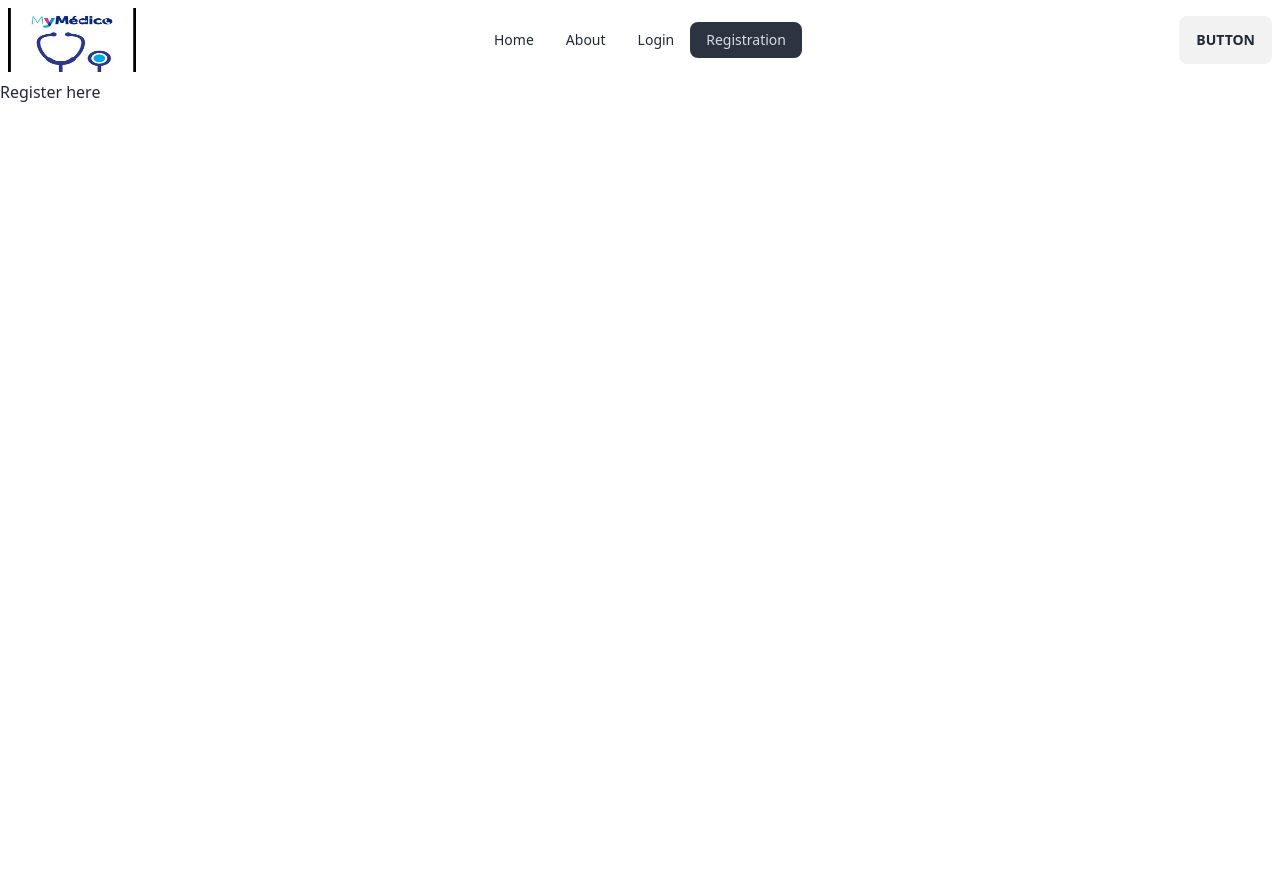
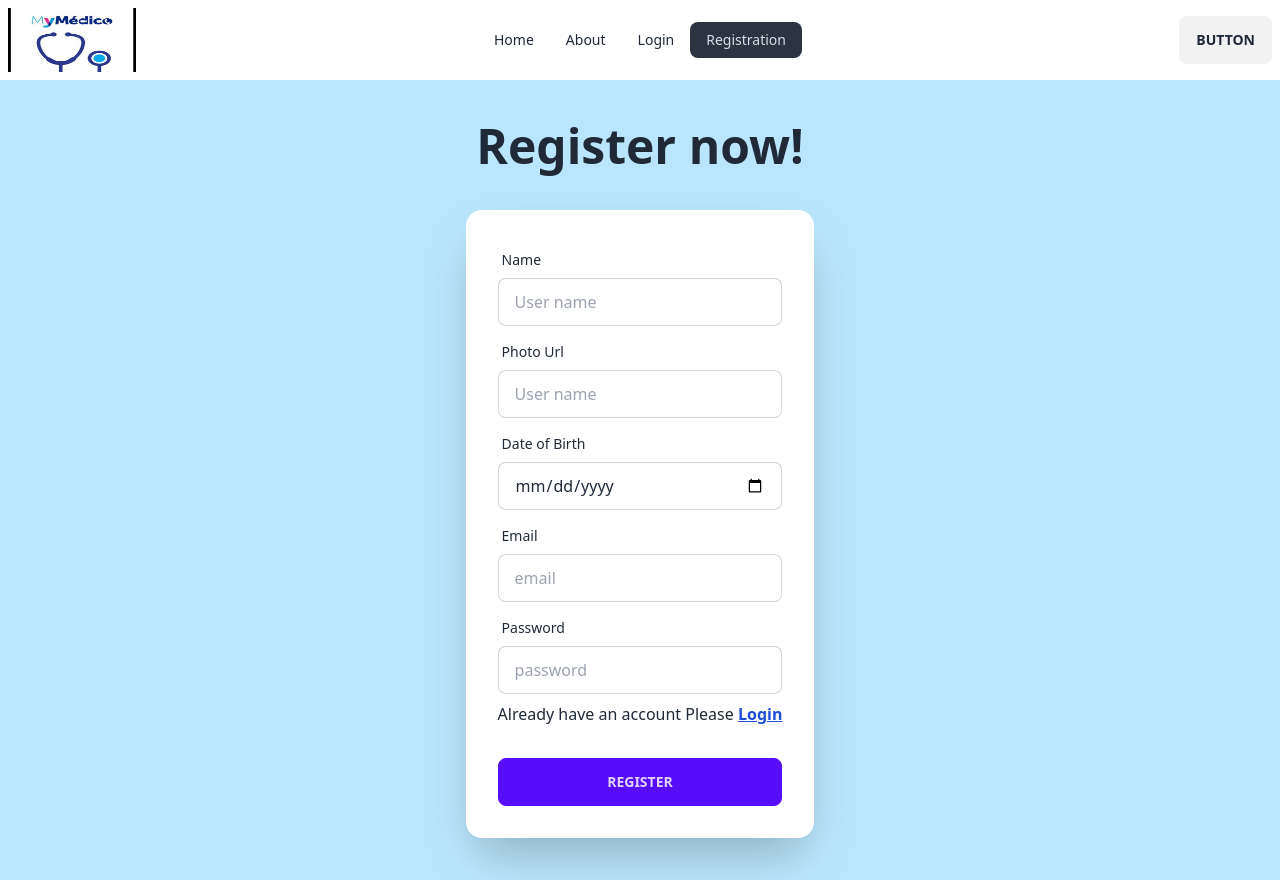
Before and after one commit to Israt85/My-health-project, a React (Vite) app: page /registration in a window 1280 px wide. Before the commit the page ends 800 px from the top, so only its background shows below. Built offline with nearby package versions, Linux system fonts and the light colour scheme; no server answers.

Commit message:
completed authprovide and signin,create account part

```diff
--- /dev/null
+++ b/src/Components/AuthProvider/AuthProvider.jsx
@@ -0,0 +1,51 @@
+import { createContext, useEffect, useState } from "react";
+import { createUserWithEmailAndPassword, getAuth, onAuthStateChanged, signInWithEmailAndPassword, signOut } from "firebase/auth";
+import app from "../../Firebase/Firebase.init";
+
+export const AuthContext = createContext();
+
+
+const AuthProvider = ({children}) => {
+    const [user,setUser] = useState(null)
+    const auth = getAuth(app);
+
+      const userSignUp = (email, password) =>{
+        return createUserWithEmailAndPassword(auth,email,password)
+      }
+
+
+     const userLogin =(email,password) =>{
+       return signInWithEmailAndPassword(auth,email,password)
+     }
+
+     useEffect(()=>{
+        const unSubscribe = onAuthStateChanged(auth, currentUser=>{
+            console.log(currentUser);
+            setUser(currentUser)
+        })
+
+
+        return unSubscribe;
+     },[])
+
+     const UserLogOut= ()=>{
+        return signOut(auth)
+    }
+
+
+
+
+    const authInfo={
+        user,
+        userLogin,
+        userSignUp,
+        UserLogOut
+    }
+    return (
+        <AuthContext.Provider value={authInfo}>
+            {children}
+        </AuthContext.Provider>
+    );
+};
+
+export default AuthProvider;
--- a/src/Components/Pages/Login/Login.jsx
+++ b/src/Components/Pages/Login/Login.jsx
@@ -1,8 +1,59 @@
+import { useContext } from "react";
+import { Link } from "react-router-dom";
+import { AuthContext } from "../../AuthProvider/AuthProvider";
 
 const Login = () => {
+    const {userLogin} = useContext(AuthContext)
+
+      const handleLogin =e =>{
+        e.preventDefault();
+        const form = new FormData(e.currentTarget);
+        const email = form.get('email')
+        const password = form.get('password')
+        console.log(email,password)
+
+        userLogin(email,password)
+        .then(result =>{
+            console.log(result.user)
+        })
+        .catch(error =>{
+            console.log(error)
+        })
+
+      }
+
     return (
         <div>
-            <h2>This is login page</h2>
+           <div className="hero min-h-screen bg-sky-200">
+  <div className="hero-content flex-col">
+    <div className="text-center lg:text-left">
+      <h1 className="text-5xl font-bold mb-6">Login now!</h1>
+    </div>
+    <div className="card flex-shrink-0 w-full max-w-sm shadow-2xl bg-base-100">
+      <form onSubmit={handleLogin} className="card-body">
+        <div className="form-control">
+          <label className="label">
+            <span className="label-text">Email</span>
+          </label>
+          <input type="email" placeholder="email" name="email" className="input input-bordered" required />
+        </div>
+        <div className="form-control">
+          <label className="label">
+            <span className="label-text">Password</span>
+          </label>
+          <input type="password" name="password" placeholder="password" className="input input-bordered" required />
+          <label className="label">
+            <a href="#" className="label-text-alt link link-hover">Forgot password?</a>
+          </label>
+        </div>
+        <p>New to this website? Please <Link className="text-blue-700 font-semibold underline" to="/registration">Register</Link> </p>
+        <div className="form-control mt-6">
+          <button className="btn btn-primary">Login</button>
+        </div>
+      </form>
+    </div>
+  </div>
+</div>
         </div>
     );
 };
--- a/src/Components/Pages/Registration/Registration.jsx
+++ b/src/Components/Pages/Registration/Registration.jsx
@@ -1,9 +1,79 @@
+import { useContext } from "react";
+import { Link } from "react-router-dom";
+import { AuthContext } from "../../AuthProvider/AuthProvider";
 
 
 const Registration = () => {
+    const {userSignUp} = useContext(AuthContext)
+
+    const handleSignUp =e =>{
+        e.preventDefault();
+        const form = new FormData(e.currentTarget);
+        const email = form.get('email')
+        const password = form.get('password')
+        const name= form.get('name')
+        const photo = form.get('photo')
+        const DOB = form. get("DOB")
+        console.log(email,password,name,photo,DOB)
+        userSignUp(email,password)
+        .then(result=>{
+            console.log(result.user)
+        })
+        .catch(error=>{
+            console.log(error)
+        })
+
+      }
     return (
         <div>
-            <h2>Register here</h2>
+            <div>
+           <div className="hero min-h-screen bg-sky-200">
+  <div className="hero-content flex-col">
+    <div className="text-center lg:text-left">
+      <h1 className="text-5xl font-bold mb-6">Register now!</h1>
+    </div>
+    <div className="card flex-shrink-0 w-full max-w-sm shadow-2xl bg-base-100">
+      <form onSubmit={handleSignUp} className="card-body">
+        <div className="form-control">
+          <label className="label">
+            <span className="label-text">Name</span>
+          </label>
+          <input type="text" placeholder="User name" name="name" className="input input-bordered" />
+        </div>
+        <div className="form-control">
+          <label className="label">
+            <span className="label-text">Photo Url</span>
+          </label>
+          <input type="text" placeholder="User name" name="photo" className="input input-bordered" />
+        </div>
+        <div className="form-control">
+          <label className="label">
+            <span className="label-text">Date of Birth</span>
+          </label>
+          <input type="Date" placeholder="DOB" name="DOB" className="input input-bordered" />
+        </div>
+
+        <div className="form-control">
+          <label className="label">
+            <span className="label-text">Email</span>
+          </label>
+          <input type="email" placeholder="email" name="email" className="input input-bordered" required />
+        </div>
+        <div className="form-control">
+          <label className="label">
+            <span className="label-text">Password</span>
+          </label>
+          <input type="password" name="password" placeholder="password" className="input input-bordered" required />
+        </div>
+        <p>Already have an account Please <Link className="text-blue-700 font-semibold underline" to="/login">Login</Link> </p>
+        <div className="form-control mt-6">
+          <button className="btn btn-primary">Register</button>
+        </div>
+      </form>
+    </div>
+  </div>
+</div>
+        </div>
         </div>
     );
 };
--- a/src/main.jsx
+++ b/src/main.jsx
@@ -11,6 +11,7 @@ import About from './Components/Pages/About/About';
 import Login from './Components/Pages/Login/Login';
 import Registration from './Components/Pages/Registration/Registration';
 import MainLayout from './Components/MainLayout/MainLayout';
+import AuthProvider from './Components/AuthProvider/AuthProvider';
 const router = createBrowserRouter([
   {
     path: "/",
@@ -40,6 +41,8 @@ const router = createBrowserRouter([
 
 ReactDOM.createRoot(document.getElementById('root')).render(
   <React.StrictMode>
-     <RouterProvider router={router} />
+  <AuthProvider>
+  <RouterProvider router={router} />
+  </AuthProvider>
   </React.StrictMode>,
 )
```
